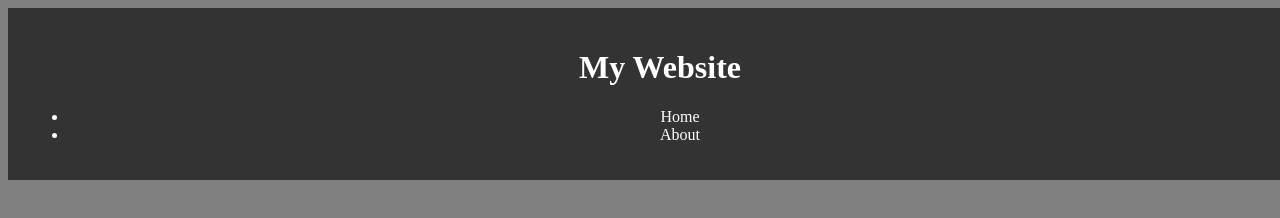
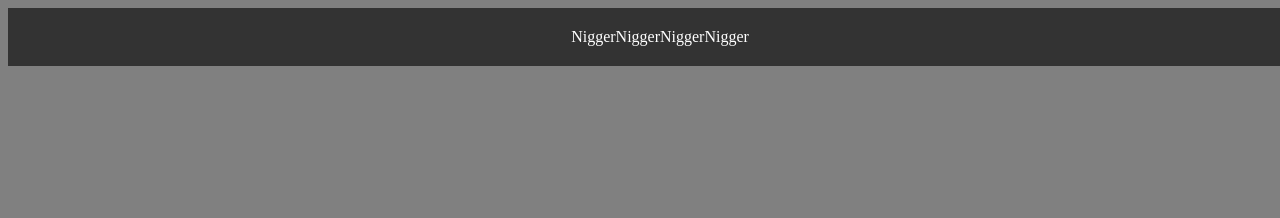
Before and after one commit to tuttuwucha/tuttuwucha.github.io, a plain HTML site: page index.html in a window 1280 px wide. Shown: the top 218 px of the page. Drawn offline with Linux system fonts and the light colour scheme.

Commit message:
Update index.html

```diff
--- a/index.html
+++ b/index.html
@@ -11,13 +11,12 @@
 
     <body>
         <header>
-        <h1>My Website</h1>
-            <nav>
-                <ul>
-                    <li><a>Home</a></li>
-                    <li><a>About</a></li>
-                </ul>
-            </nav>
+            <table>
+                <tr>Nigger</tr>
+                <tr>Nigger</tr>
+                <tr>Nigger</tr>
+                <tr>Nigger</tr>
+            </table>
         </header>
 
         <main>
```
